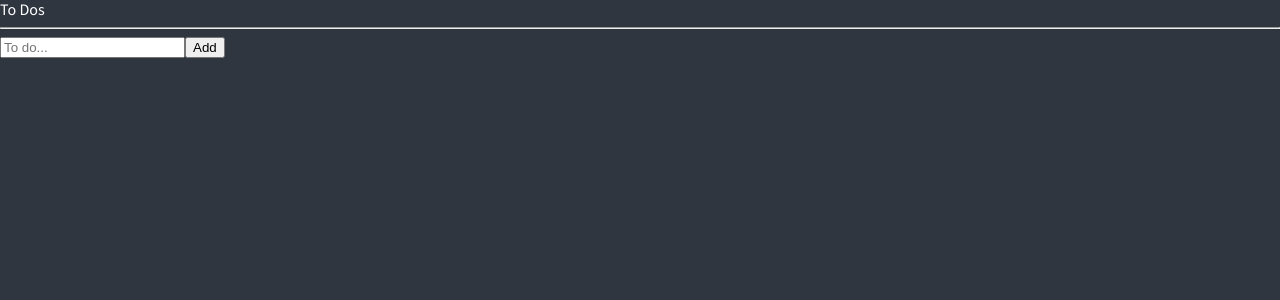
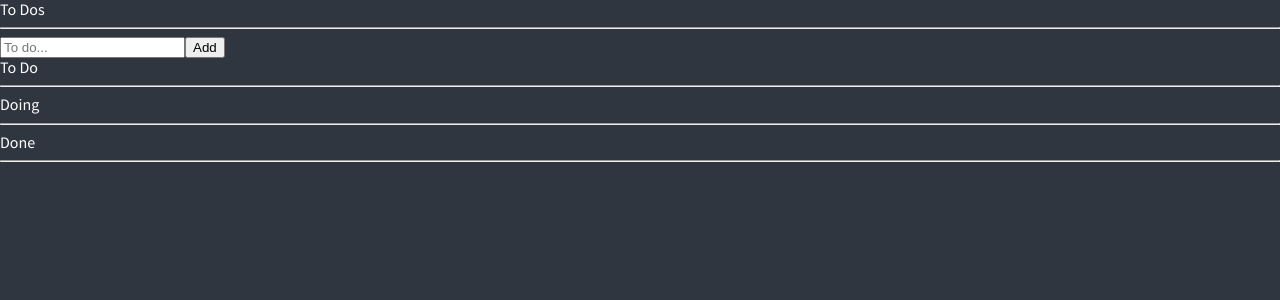
Before and after one commit to verobeach7/reactjs-Animation, a React (Create React App) app: page / in a window 1280 px wide. Shown: the top 300 px of the page. Built offline with nearby package versions, Linux system fonts and the light colour scheme.

Commit message:
React: recoil(Selectors Part1)

```diff
--- a/src/atoms.tsx
+++ b/src/atoms.tsx
@@ -15,6 +15,7 @@
 export const toDoSelector = selector({
   key: "toDoSelector",
   get: ({ get }) => {
+    // get() 함수를 이용하여 toDoState에 있는 데이터를 가져옴
     const toDos = get(toDoState);
     return [
       toDos.filter((toDo) => toDo.category === "TO_DO"),
--- a/src/components/ToDoList.tsx
+++ b/src/components/ToDoList.tsx
@@ -4,20 +4,38 @@
 import ToDo from "./ToDo";
 
 function ToDoList() {
-  const toDos = useRecoilValue(toDoState);
+  // useRecoilValue는 배열을 리턴함.
+  /* const toDos = useRecoilValue(toDoState);
   const selectorOutput = useRecoilValue(toDoSelector);
   console.log(toDos);
-  console.log(selectorOutput);
+  console.log(selectorOutput); */
+  const [toDo, doing, done] = useRecoilValue(toDoSelector);
   return (
     <div>
       <h1>To Dos</h1>
       <hr />
       <CreateToDo />
+      <h2>To Do</h2>
       <ul>
-        {toDos.map((toDo) => (
+        {toDo.map((toDo) => (
           <ToDo key={toDo.id} {...toDo} />
         ))}
       </ul>
+      <hr />
+      <h2>Doing</h2>
+      <ul>
+        {doing.map((toDo) => (
+          <ToDo key={toDo.id} {...toDo} />
+        ))}
+      </ul>
+      <hr />
+      <h2>Done</h2>
+      <ul>
+        {done.map((toDo) => (
+          <ToDo key={toDo.id} {...toDo} />
+        ))}
+      </ul>
+      <hr />
     </div>
   );
 }
```
